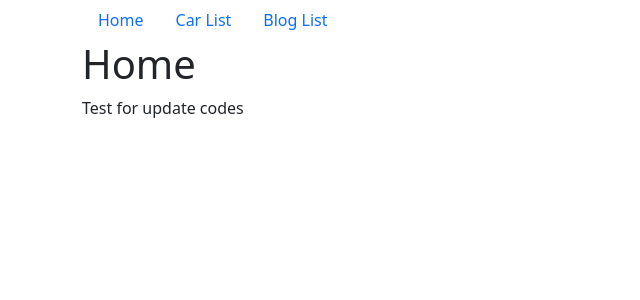
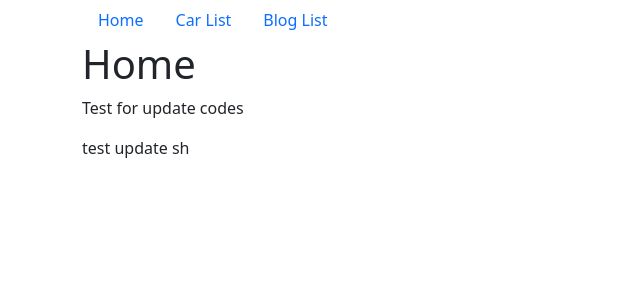
Before and after one commit to simonangel-fong/Django_Simple_CRUD, a Django app: page / in a window 1280 px wide. Shown: the top 300 px of the page, without its empty margins (0-640 px from the left). Run offline with Django 4.2, Linux system fonts and the light colour scheme.

Commit message:
Update index.html

```diff
--- a/demoProj/templates/index.html
+++ b/demoProj/templates/index.html
@@ -1,4 +1,6 @@
 {% extends "layout/base.html" %} {% block main %}
 <h1>Home</h1>
 <p>Test for update codes</p>
+
+test update sh
 {% endblock %}
```
